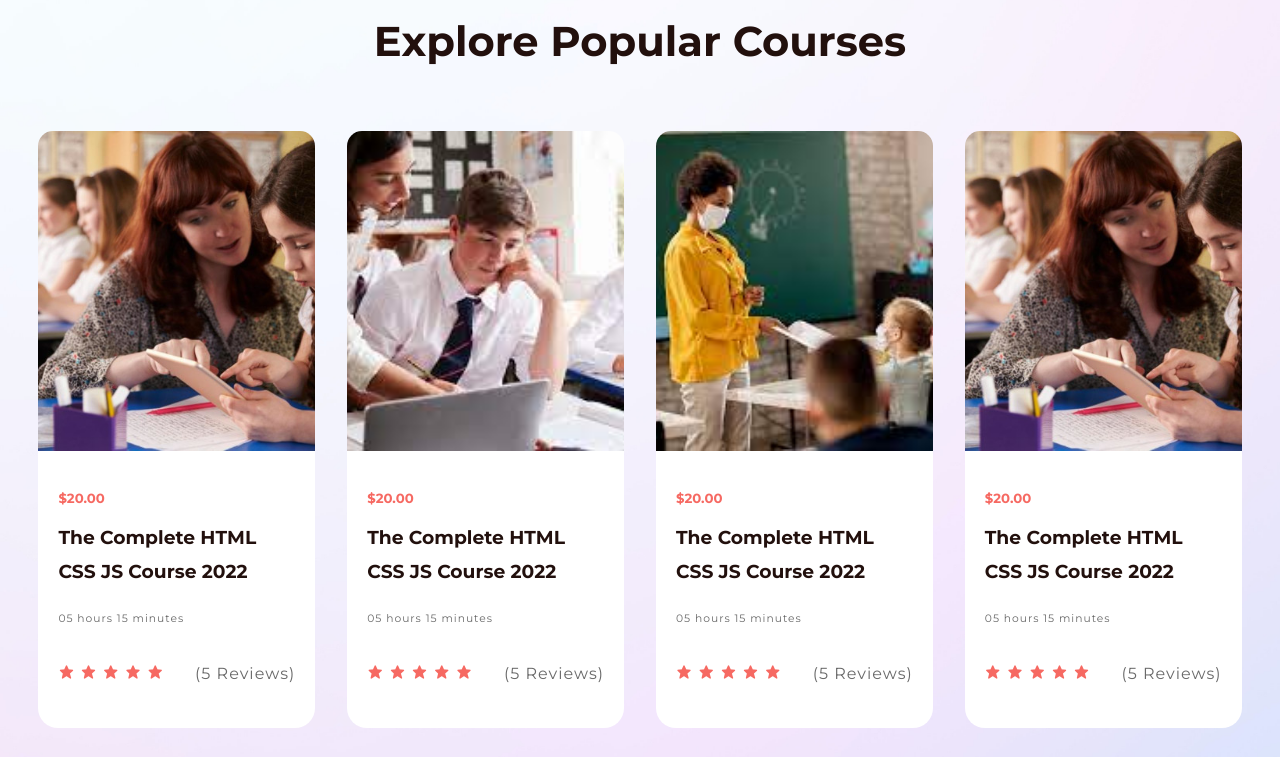
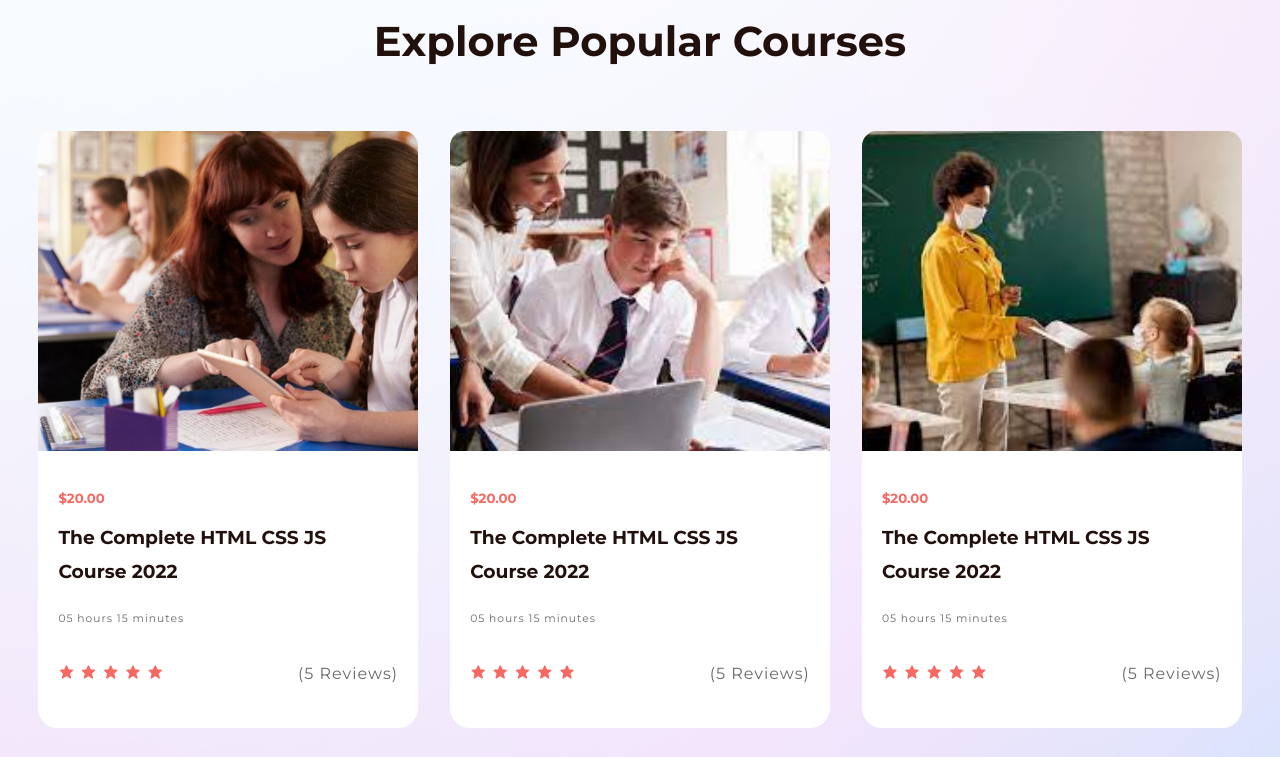
Before and after one commit to parthikrajput/Education, a plain HTML site: page index.html in a window 1280 px wide. Shown: the part 1685-2442 px from the top of the page. Drawn offline with nearby package versions, Linux system fonts and the light colour scheme.

Commit message:
education

```diff
--- a/css/style.css
+++ b/css/style.css
@@ -248,7 +248,7 @@ header.sticky{
 }
 .courses-content{
     display: grid;
-    grid-template-columns: repeat(auto-fit, minmax(271px, auto));
+    grid-template-columns: repeat(auto-fit, minmax(300px, auto));
     gap: 2rem;
     align-items: center;
     margin-top: 4rem;
```
